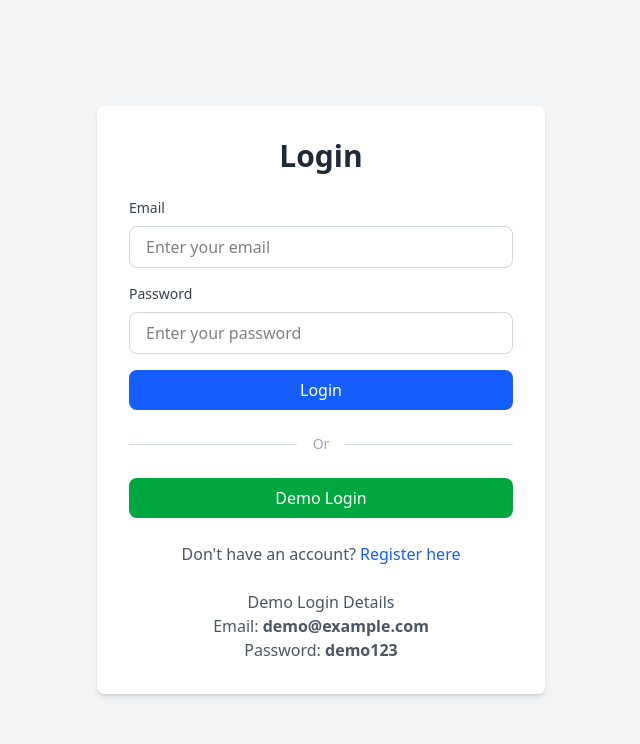
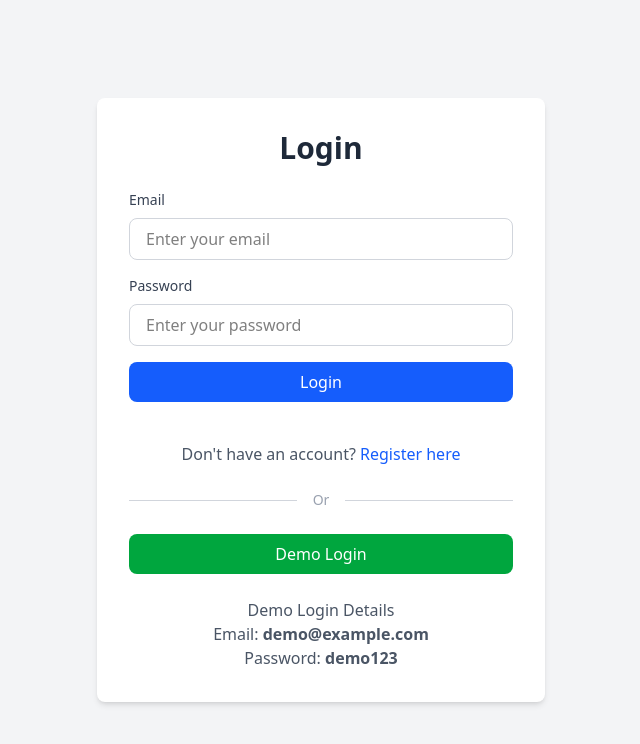
Before and after one commit to Saikiran-Avusula/notes-api-frontend, a React (Vite) app: page /login in a window 1280 px wide. Shown: the top 744 px of the page, without its empty margins (319-959 px from the left). Built offline with nearby package versions, Linux system fonts and the light colour scheme.

Commit message:
added demo login code in login.jsx

```diff
--- a/src/pages/Login.jsx
+++ b/src/pages/Login.jsx
@@ -92,6 +92,13 @@ function Login() {
             {loading ? 'Logging in...' : 'Login'}
           </button>
 
+          <p className="text-center text-gray-600 mt-6">
+          Don't have an account?{' '}
+          <Link to="/register" className="text-blue-600 hover:text-blue-700 font-medium">
+            Register here
+          </Link>
+        </p>
+
           <div className="relative flex py-2 items-center">
             <div className="flex-grow border-t border-gray-300"></div>
             <span className="flex-shrink-0 mx-4 text-gray-400 text-sm">Or</span>
@@ -108,12 +115,7 @@ function Login() {
           </button>
         </form>
 
-        <p className="text-center text-gray-600 mt-6">
-          Don't have an account?{' '}
-          <Link to="/register" className="text-blue-600 hover:text-blue-700 font-medium">
-            Register here
-          </Link>
-        </p>
+
 
           {/* demo login details */}
         <div>
```
